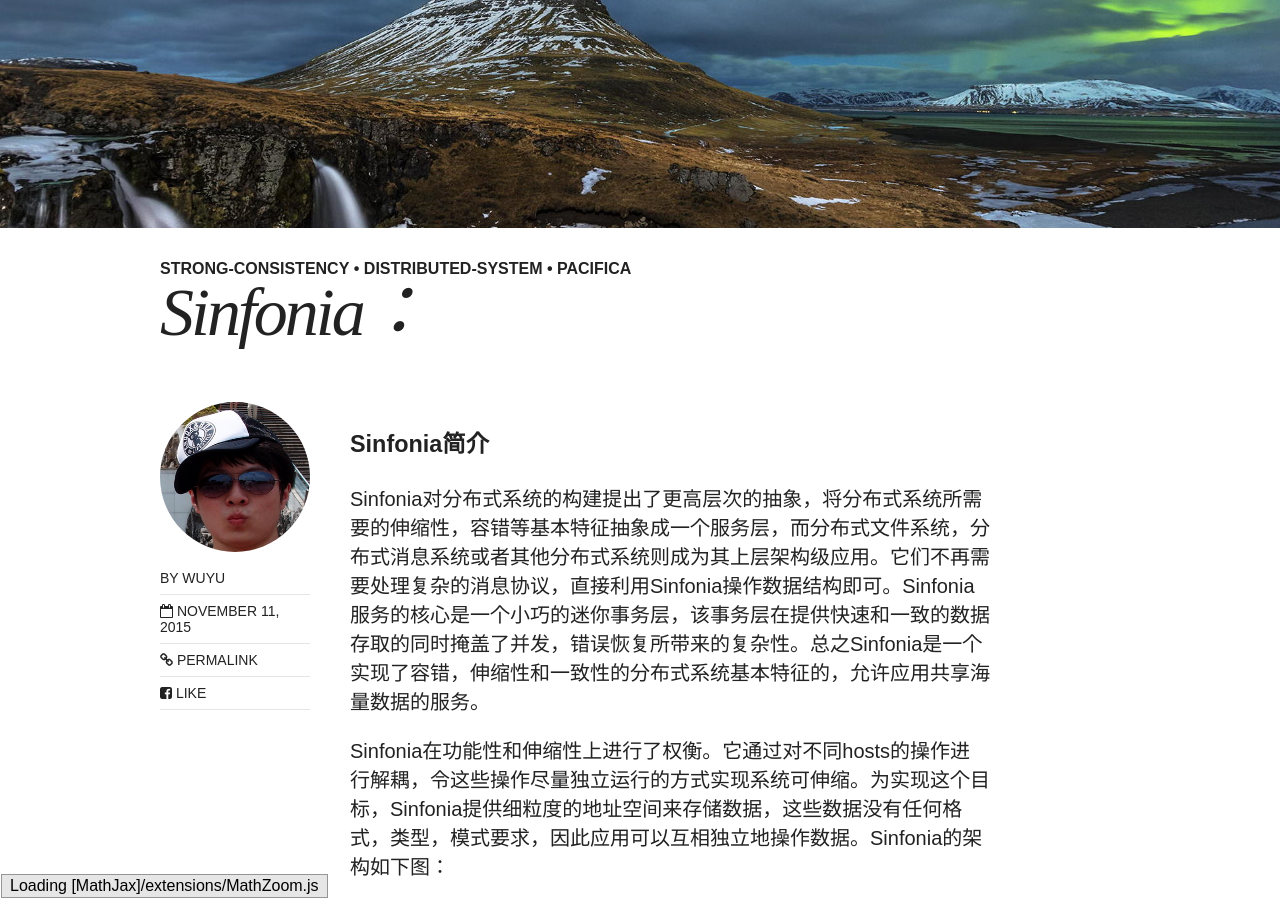
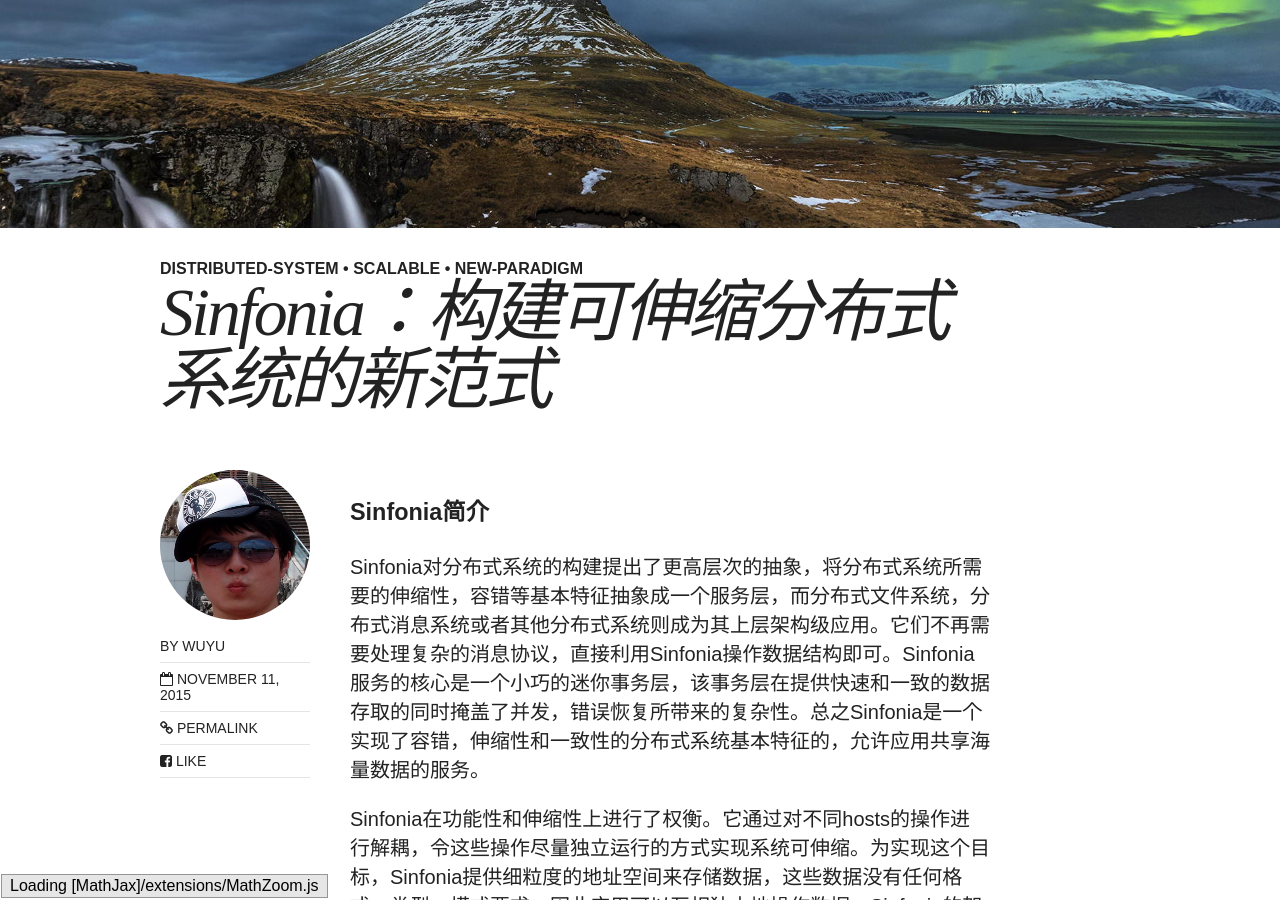
Before and after one commit to wuyu201321060203/wuyu201321060203.github.io, a Jekyll site: the page built from _posts/2015-11-11-Sinfonia.md, in a window 1280 px wide and 900 px high, scrolled down 466 px. Built offline with Jekyll 4.4.1, drawn with Linux system fonts in a browser that asks for light colours; nearby versions of some CDN libraries; some web fonts are replaced; comment, search, counter and statistics services are not loaded.

Commit message:
first post of Sinfonia

```diff
--- a/_posts/2015-11-11-Sinfonia.md
+++ b/_posts/2015-11-11-Sinfonia.md
@@ -1,8 +1,8 @@
 ---
 layout: post
-title:  Sinfonia：
+title:  Sinfonia：构建可伸缩分布式系统的新范式
 category: articles
-tags: strong-consistency distributed-system PacificA
+tags: distributed-system scalable new-paradigm
 
 image:
      feature: head20.jpg
```
